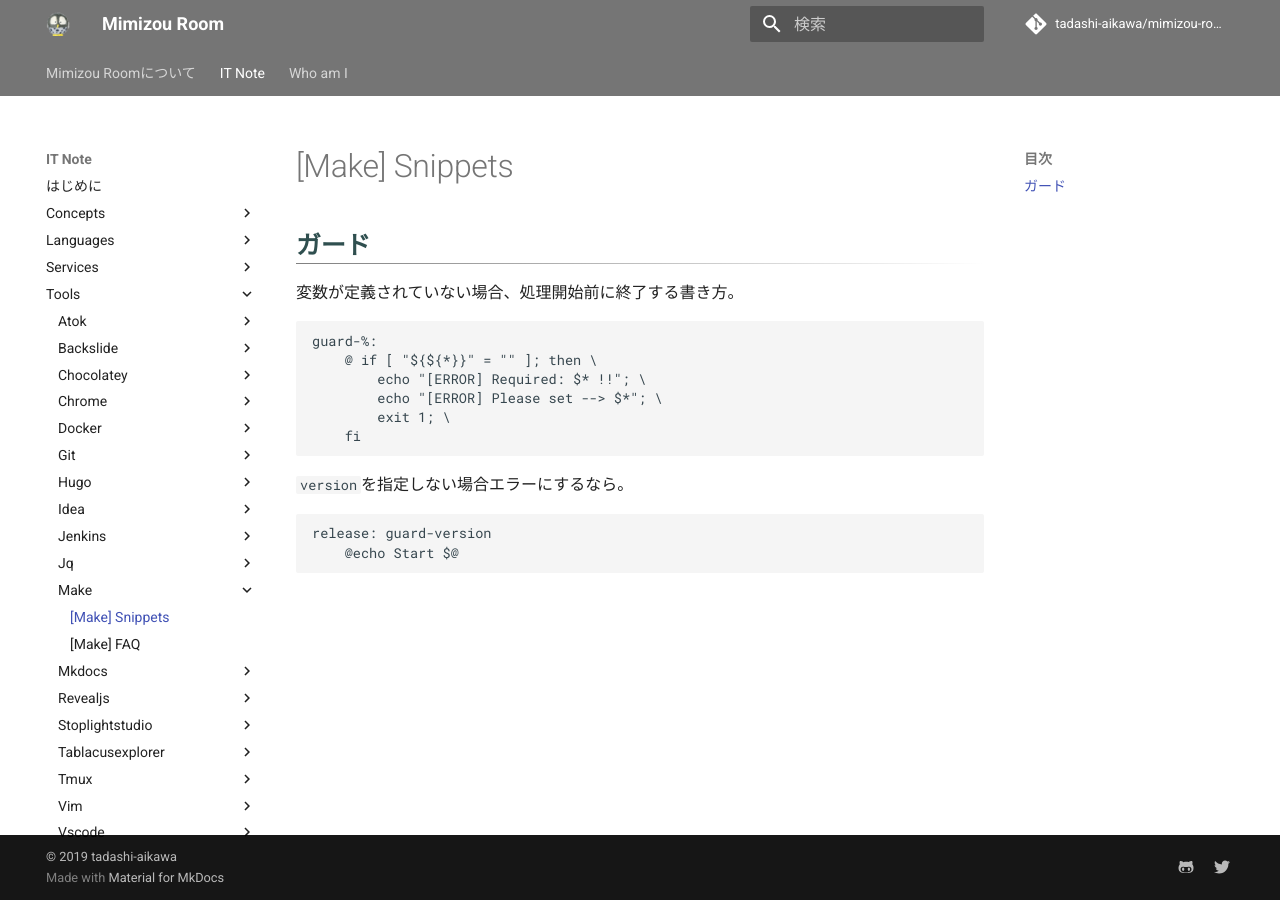
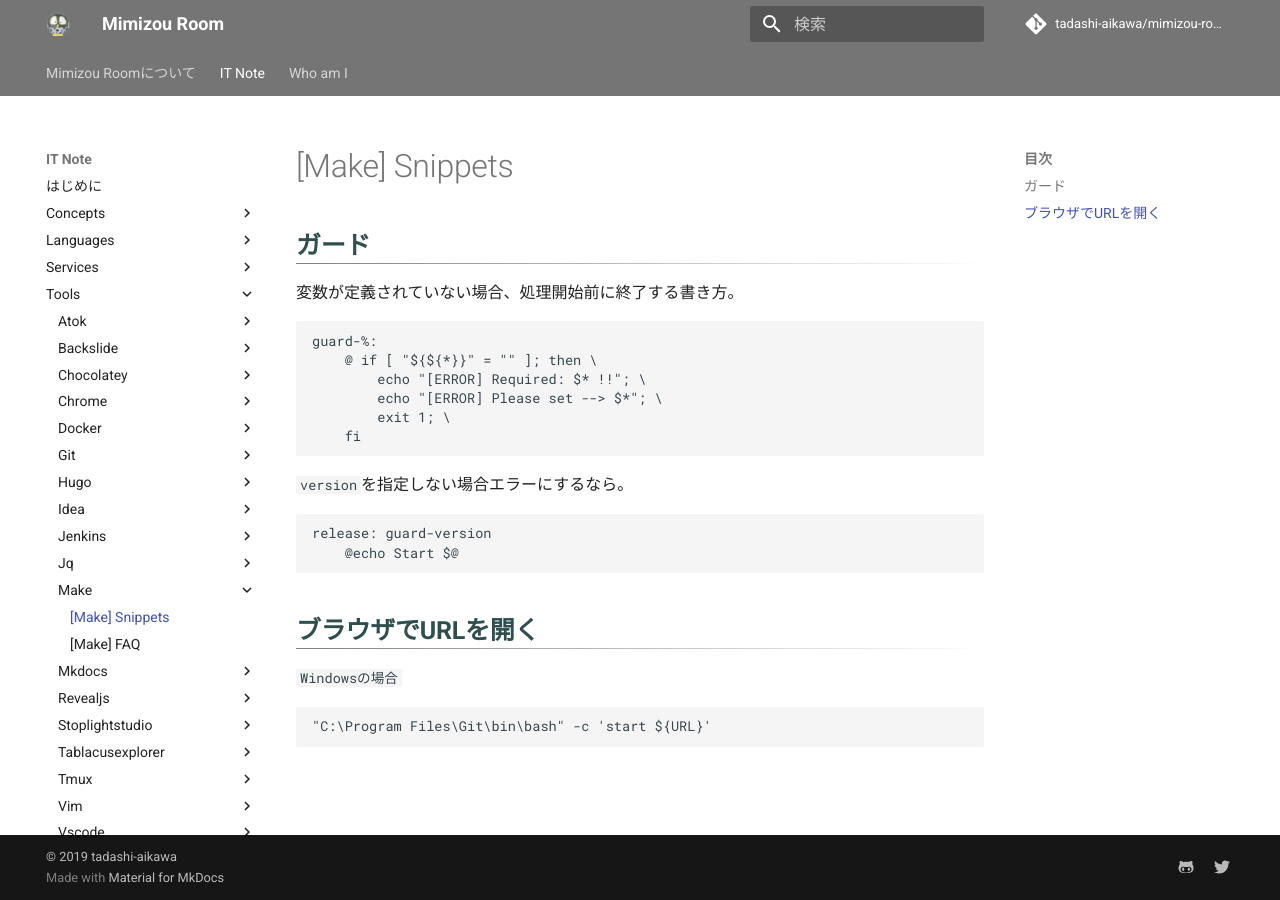
Before and after one commit to tadashi-aikawa/mimizou-room, an MkDocs documentation site: the page built from docs/IT_Note/tools/make/snippets.md, in a window 1280 px wide. Built offline with MkDocs 1.6.1 and Material for MkDocs 9.7.7, drawn with Linux system fonts in a browser that asks for light colours; comment, search, counter and statistics services are not loaded.

Commit message:
[Make] WindowsでURLを開く方法を追加

````diff
--- a/docs/IT_Note/tools/make/snippets.md
+++ b/docs/IT_Note/tools/make/snippets.md
@@ -21,3 +21,13 @@ guard-%:
 release: guard-version
 	@echo Start $@
 ```
+
+
+ブラウザでURLを開く
+----------------------
+
+`Windowsの場合`
+
+```
+"C:\Program Files\Git\bin\bash" -c 'start ${URL}'
+```
````
